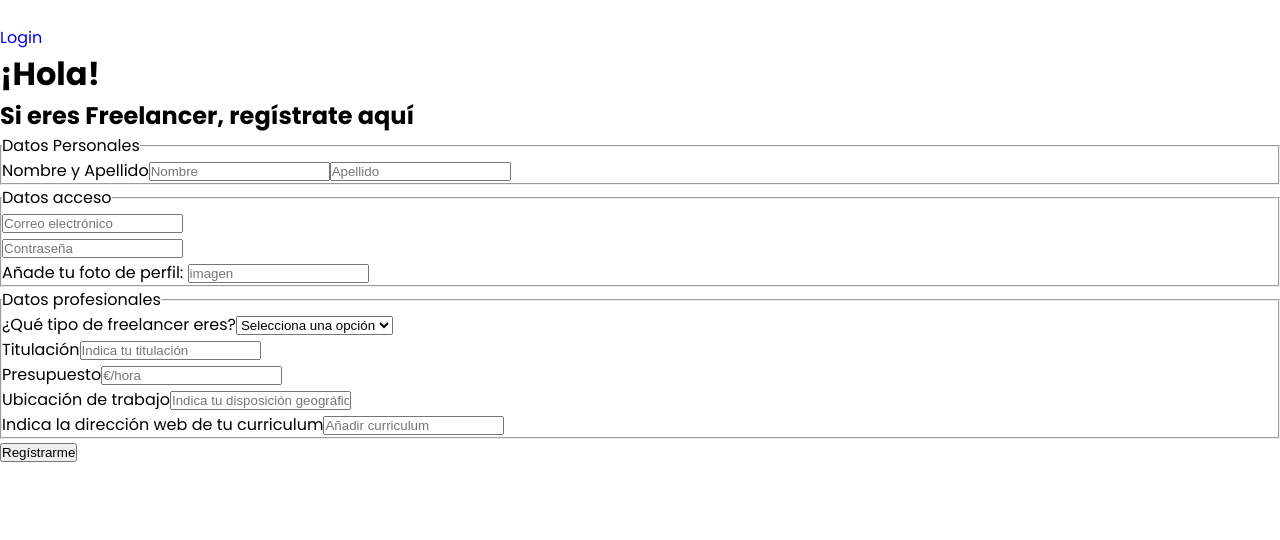
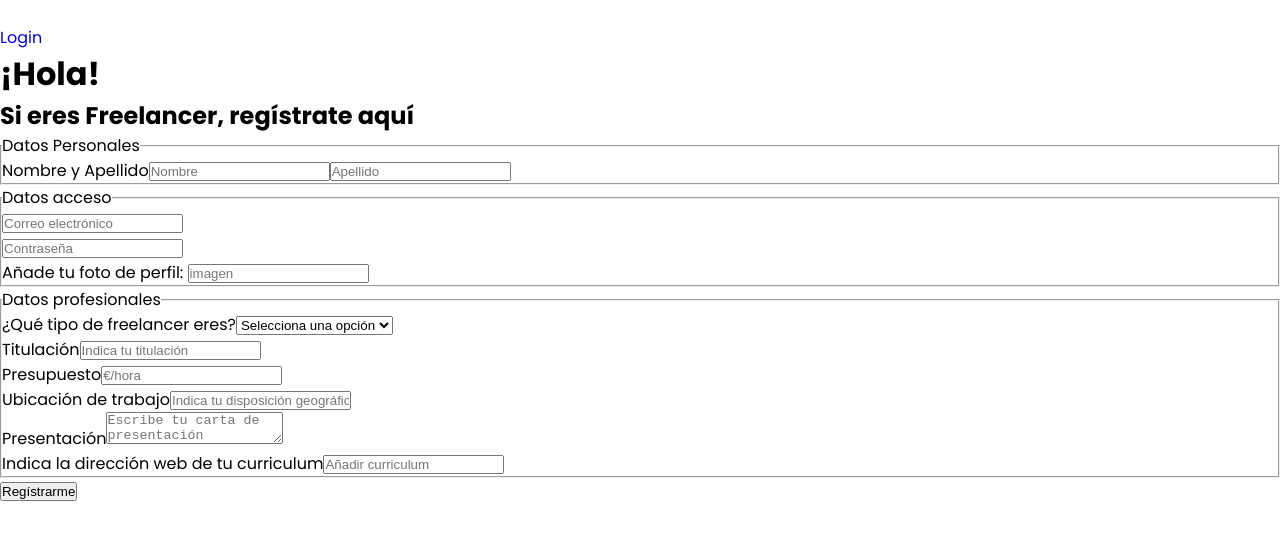
Before and after one commit to anitaSF/TuFreelancerDeConfianza, a React (Vite) app: page /freelancerRegister in a window 1280 px wide. Shown: the top 540 px of the page. Built offline with nearby package versions, Linux system fonts and the light colour scheme.

Commit message:
se añade campo de presentación

```diff
--- a/src/components/Register/MainRegisterFreelance.jsx
+++ b/src/components/Register/MainRegisterFreelance.jsx
@@ -35,6 +35,9 @@ function MainRegisterFreelance() {
                         <input type="text" name="location" id="location" placeholder="Indica tu disposición geográfica" />
                     </div>
                     <div>
+                        <label htmlFor="description">Presentación</label>
+                        <textarea type="text" name="description" id="description" placeholder="Escribe tu carta de presentación" /></div>
+                    <div>
                         <label htmlFor="cv">Indica la dirección web de tu curriculum</label>
                         <input type="text" name="cv" id="cv" placeholder="Añadir curriculum" />
                     </div>
```
